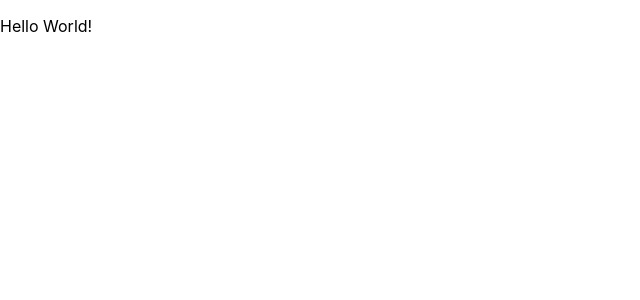
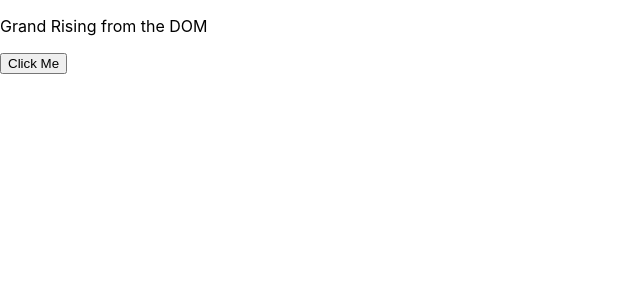
Before and after one commit to dsobers25/react-poc, a React (Create React App) app: page / in a window 1280 px wide. Shown: the top 300 px of the page, without its empty margins (0-640 px from the left). Built offline with nearby package versions, Linux system fonts and the light colour scheme.

Commit message:
updated button to change onclick

```diff
--- a/src/components/Greeting.js
+++ b/src/components/Greeting.js
@@ -2,19 +2,22 @@ import React, { Component } from 'react';
 class Greeting extends Component {
     constructor(props) {
         super(props);
+        this.click = this.click.bind(this);
+        // Set initial state (ONLY ALLOWED IN CONSTRUCTION)
         this.state = {
-            greeting: "Grand Rising"
+            greeting: "Grand Rising from the DOM"
         };
     }
+        click(e) {
+            this.setState({
+                greeting: "Grand Rising from the Button"
+            });
+        }
     render() {
-        setTimeout(() => {
-            this.setState({
-                greeting: "Hello World!"
-            });
-        }, 2000);
         return (
             <div>
                 <p>{this.state.greeting}</p>
+                <button onClick={this.click}>Click Me</button>
             </div>
         );
         }
```
